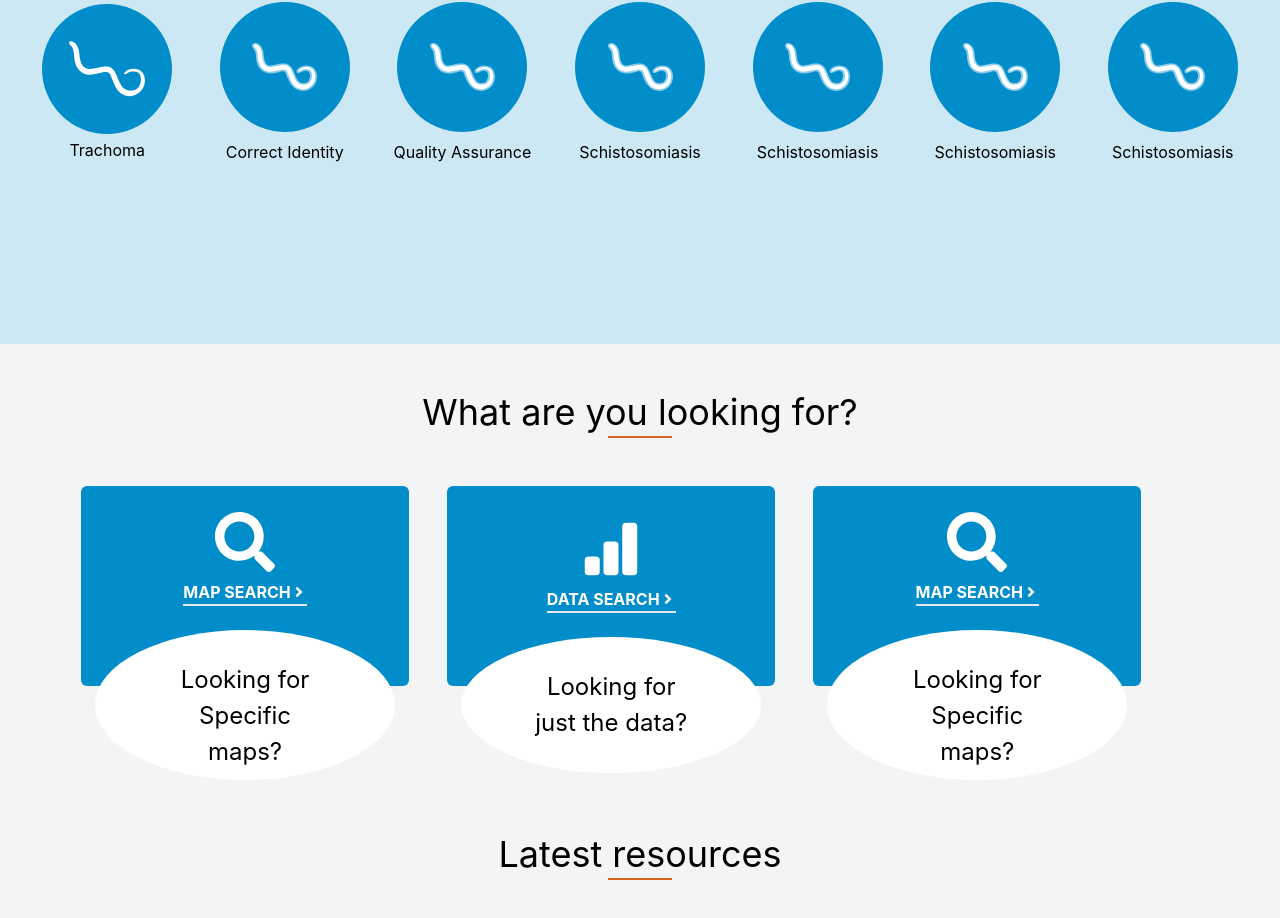
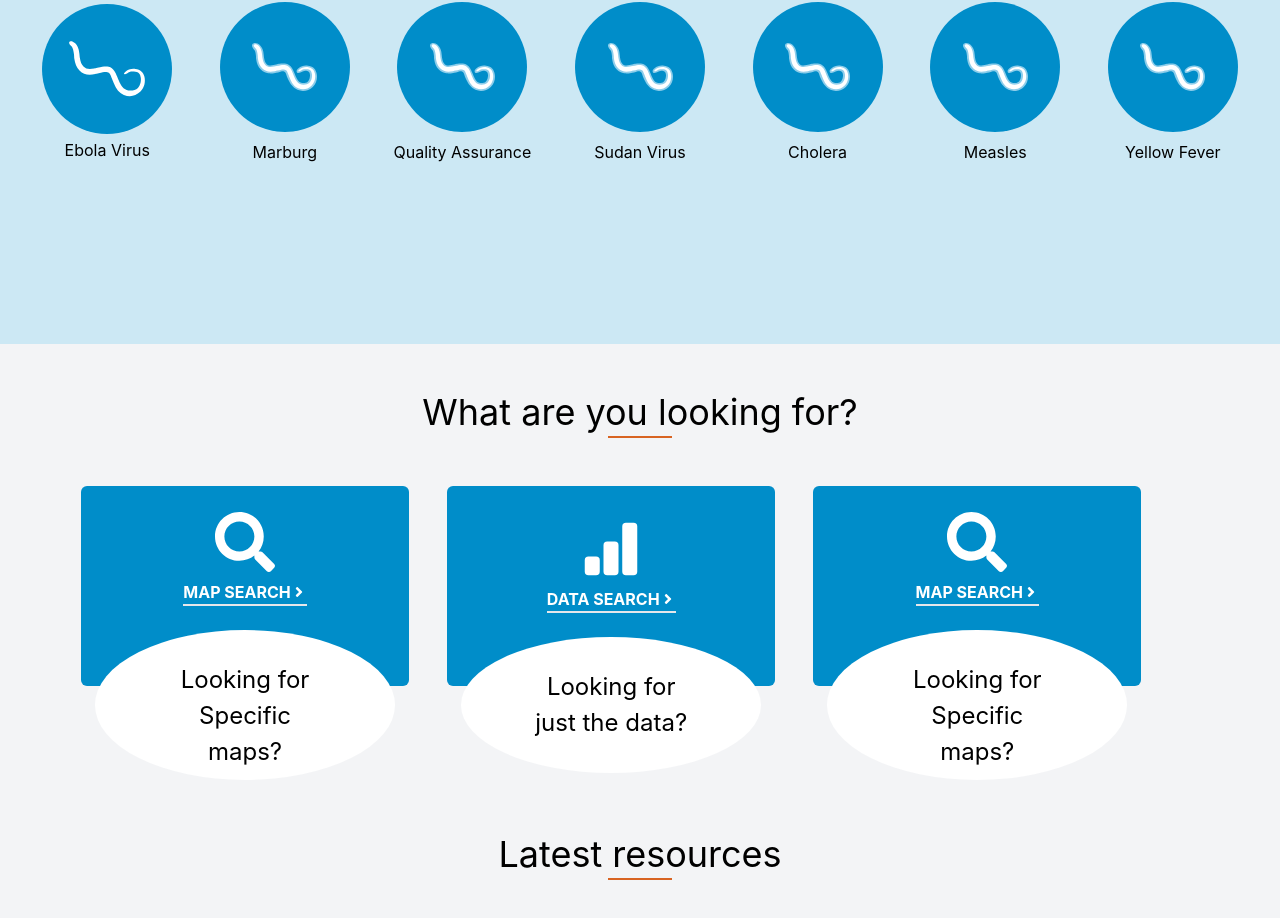
Before and after one commit to chimaris/HIR-website, a React (Vite) app: page / in a window 1280 px wide. Shown: the part 1394-2312 px from the top of the page. Built offline with nearby package versions, Linux system fonts and the light colour scheme.

Commit message:
updated disease areas for HIR

```diff
--- a/src/components/home/Footer.jsx
+++ b/src/components/home/Footer.jsx
@@ -26,9 +26,12 @@ const Footer = () => {
                 </button>
                 <select className="p-2.5 w-[100%] h-11 text-gray-500 bg-white border rounded-full shadow-sm outline-none appearance-none focus:border-indigo-600">
                 <option>Select a disease</option>
-                <option>Lymphatic filariasis</option>
-                <option>Onchocerciasis</option>
-                <option>Loiasis</option>
+                <option>Ebola Virus</option>
+                <option>Marburg</option>
+                <option>Sudan Virus</option>
+                <option>Cholera</option>
+                <option>Measles</option>
+                <option>Yellow Fever</option>
             </select>
 
         </div>
--- a/src/components/home/MapSection.jsx
+++ b/src/components/home/MapSection.jsx
@@ -15,13 +15,13 @@ const MapSection = () => {
 					<div className="flex flex-col items-center justify-center bg-[#008DC9] hover:bg-[#FFC914] w-[130px] h-[130px] rounded-full">
 					<Worm />
                     </div>
-					<h4 className="text-black">Trachoma</h4>
+					<h4 className="text-black"> Ebola Virus</h4>
 				</div>
 				<div className="flex flex-col items-center justify-center text-center gap-2 md:w-[44%] lg:w-[23%] xl:w-[14%]">
 					<div className="flex flex-col items-center justify-center bg-[#008DC9] w-[130px] h-[130px] rounded-full" >
 					<img src={worm} alt="worm" width='50%' className='text-black' />
                     </div>
-					<h4 className="text-black">Correct Identity</h4>
+					<h4 className="text-black">Marburg</h4>
 
 				</div>
 				<div className="flex flex-col items-center justify-center text-center gap-2 md:w-[44%] lg:w-[23%] xl:w-[14%]">
@@ -35,28 +35,28 @@ const MapSection = () => {
 					<div className="flex flex-col items-center justify-center bg-[#008DC9] w-[130px] h-[130px] rounded-full" >
 					<img src={worm} alt="worm" width='50%' className='text-black' />
                     </div>
-					<h4 className="text-black">Schistosomiasis</h4>
+					<h4 className="text-black">Sudan Virus</h4>
 
 				</div>
                 <div className="flex flex-col items-center justify-center text-center gap-2 md:w-[44%] lg:w-[23%] xl:w-[14%]">
 					<div className="flex flex-col items-center justify-center bg-[#008DC9] w-[130px] h-[130px] rounded-full" >
 					<img src={worm} alt="worm" width='50%' className='text-black' />
                     </div>
-					<h4 className="text-black">Schistosomiasis</h4>
+					<h4 className="text-black">Cholera</h4>
 
 				</div>
                 <div className="flex flex-col items-center justify-center text-center gap-2 md:w-[44%] lg:w-[23%] xl:w-[14%]">
 					<div className="flex flex-col items-center justify-center bg-[#008DC9] w-[130px] h-[130px] rounded-full" >
 					<img src={worm} alt="worm" width='50%' className='text-black' />
                     </div>
-					<h4 className="text-black">Schistosomiasis</h4>
+					<h4 className="text-black">Measles</h4>
 
 				</div>
                 <div className="flex flex-col items-center justify-center text-center gap-2 md:w-[44%] lg:w-[23%] xl:w-[14%]">
 					<div className="flex flex-col items-center justify-center bg-[#008DC9] w-[130px] h-[130px] rounded-full" >
 					<img src={worm} alt="worm" width='50%' className='text-black' />
                     </div>
-					<h4 className="text-black">Schistosomiasis</h4>
+					<h4 className="text-black">Yellow Fever</h4>
 
 				</div>
 			</div>
--- a/src/components/navbar/Links.jsx
+++ b/src/components/navbar/Links.jsx
@@ -14,10 +14,12 @@ export const links = [
       name: "Diseases",
       submenu: true,
       sublinks: [
-            { name: "Lymphatic Filariasis", link: "/" },
-            { name: "Oachocerciasis", link: "/" },
-            { name: "Loiasis", link: "/" },
-            { name: "Trachoma", link: "/" },
+            { name: "Ebola Virus", link: "/" },
+            { name: "Marburg", link: "/" },
+            { name: "Sudan Virus", link: "/" },
+            { name: "Cholera", link: "/" },
+            { name: "Measles", link: "/" },
+            { name: "Yellow Fever", link: "/" },
           ],
     },
     {
```
